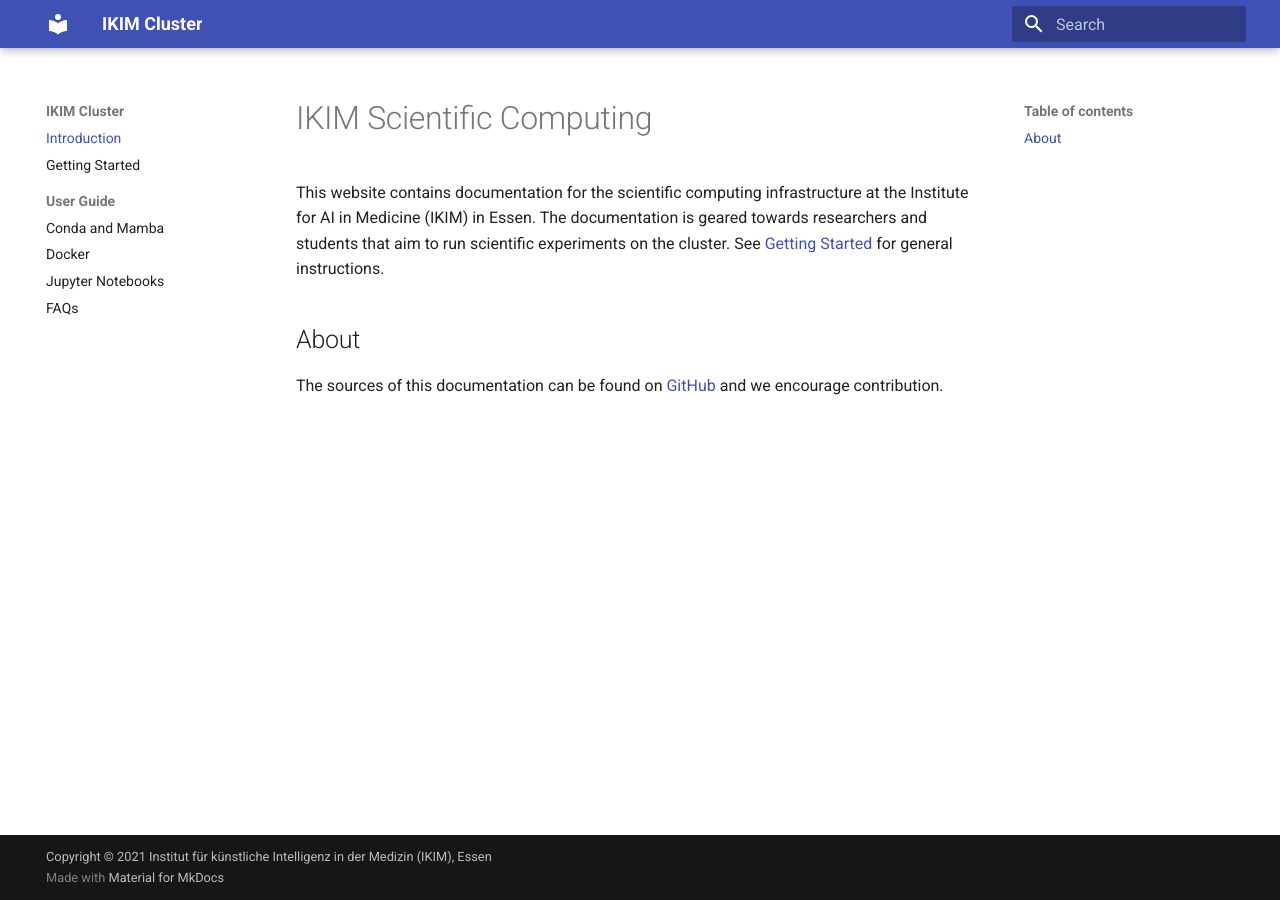
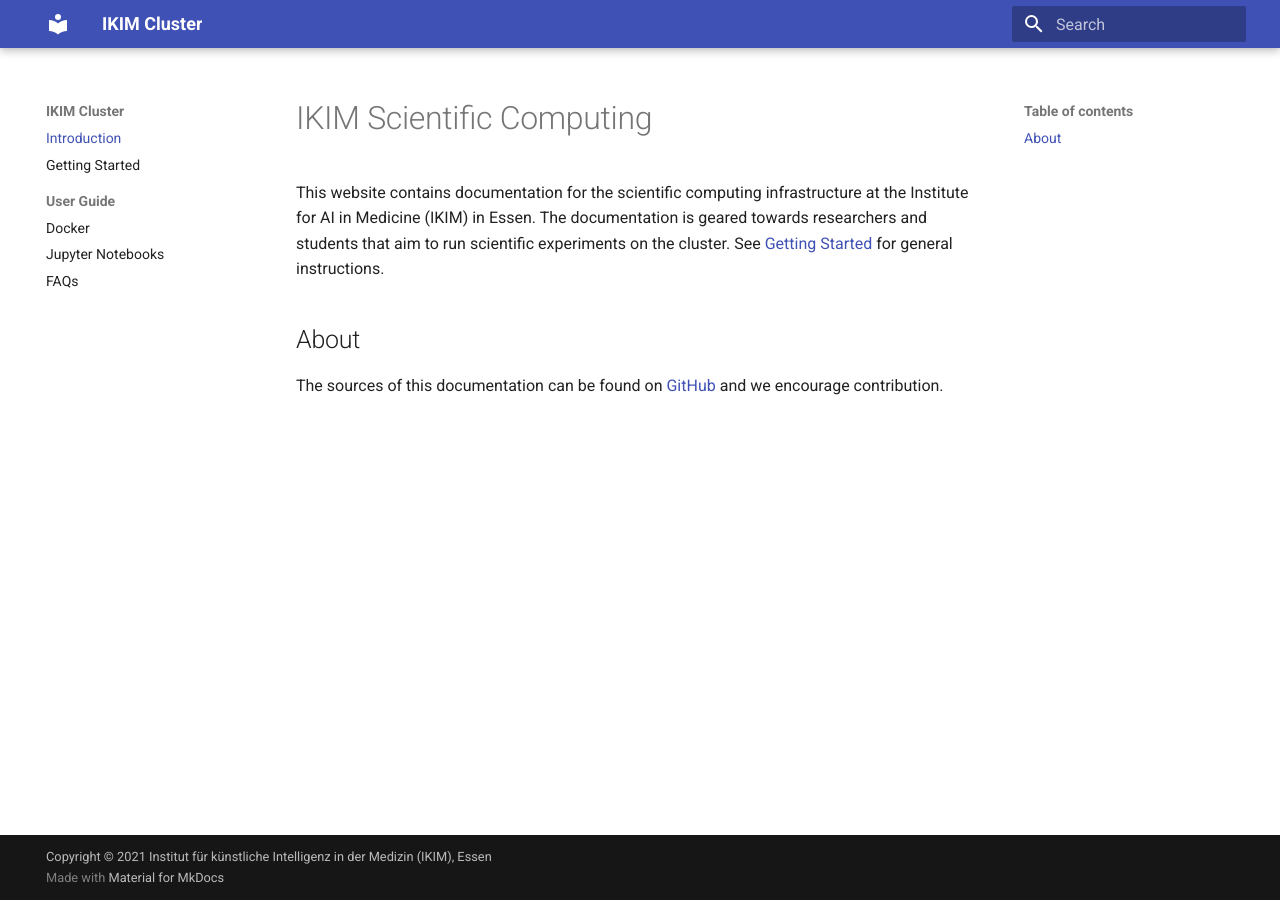
Before and after one commit to IKIM-Essen/ClusterDocs, an MkDocs documentation site: the page built from docs/index.md, in a window 1280 px wide. Built offline with MkDocs 1.6.1 and Material for MkDocs 9.7.7, drawn with Linux system fonts in a browser that asks for light colours.

Commit message:
Remove the empty Conda guide.

```diff
--- a/mkdocs.yml
+++ b/mkdocs.yml
@@ -17,7 +17,6 @@ nav:
   - Introduction: index.md
   - Getting Started: getting-started.md
   - User Guide:
-     - Conda and Mamba: conda.md
      - Docker: docker.md
      - Jupyter Notebooks: jupyter.md
      - FAQs: faq.md
```
Also changed, not shown: docs/conda.md (deleted).
